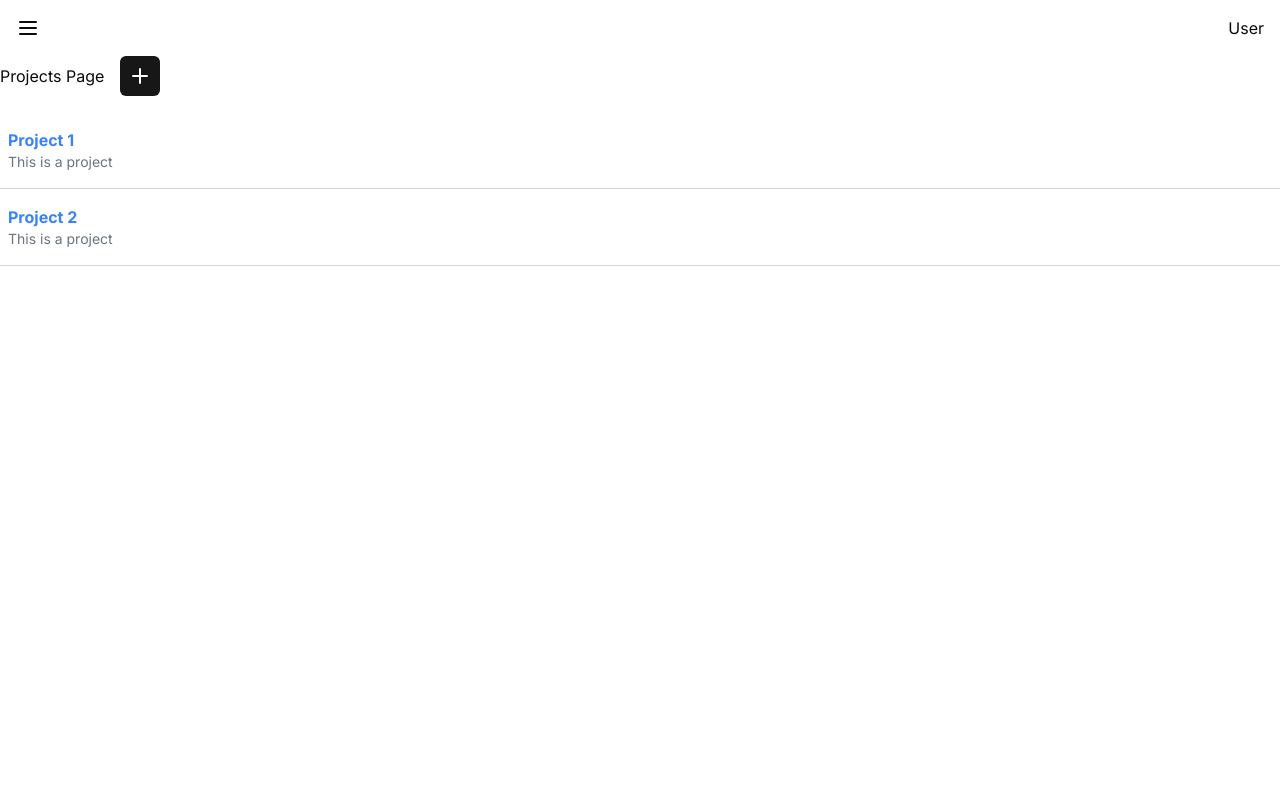
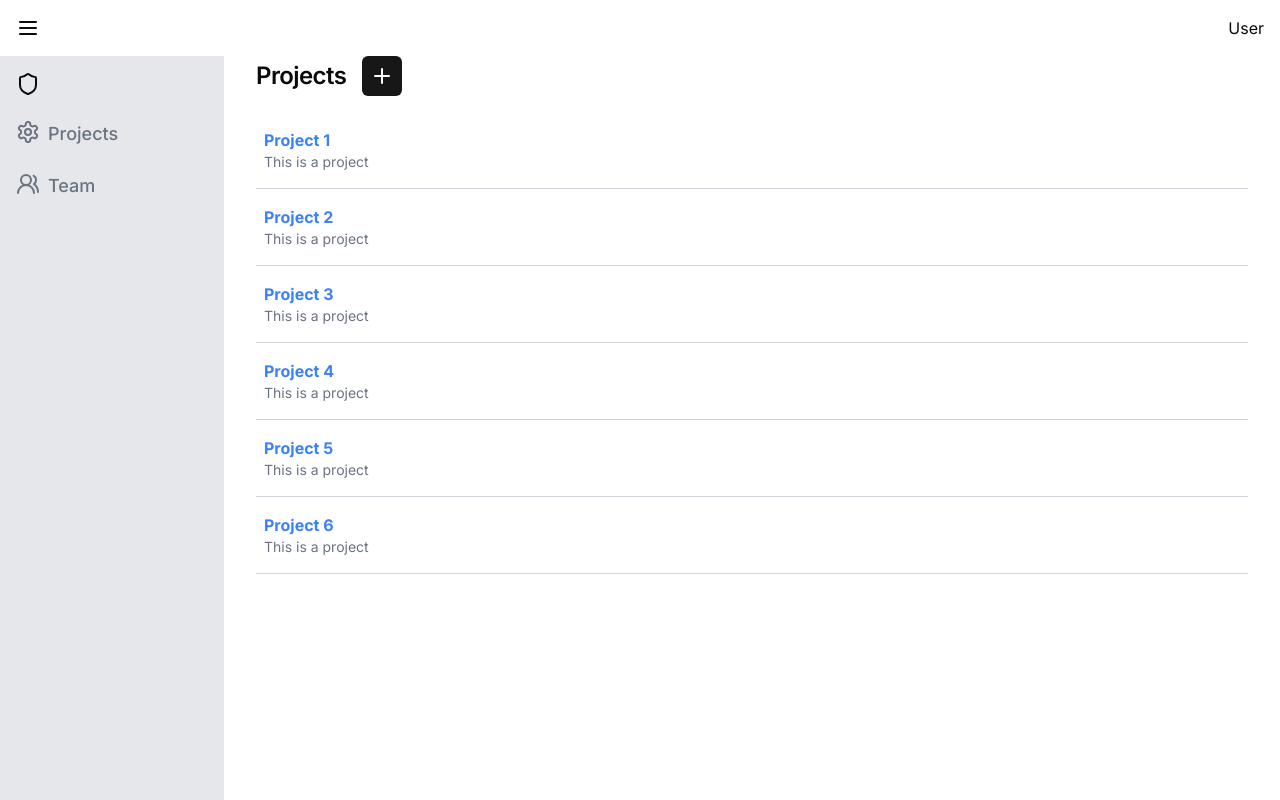
Before and after one commit to developaul/guardix, a Next.js app: page /workplace/1/projects in a window 1280 px wide. Built offline with nearby package versions, Linux system fonts and the light colour scheme.

Commit message:
chore: container aside added

```diff
--- a/src/app/workplace/[id]/layout.tsx
+++ b/src/app/workplace/[id]/layout.tsx
@@ -1,13 +1,16 @@
 import { FC, PropsWithChildren } from "react";
 
-import { Header } from "@/containers";
+import { Header, Aside } from "@/containers";
 
 const Layout: FC<PropsWithChildren> = ({ children }) => {
   return (
-    <>
+    <div className="flex flex-col h-dvh overflow-hidden">
       <Header />
-      <main>{children}</main>
-    </>
+      <div className="flex flex-1">
+        <Aside />
+        <main className="flex-1 min-h-0">{children}</main>
+      </div>
+    </div>
   );
 };
 
--- a/src/app/workplace/[id]/projects/page.tsx
+++ b/src/app/workplace/[id]/projects/page.tsx
@@ -2,7 +2,7 @@ import { ProjectToolbar, ProjectList } from "@/containers";
 
 const ProjectsPage = () => {
   return (
-    <section className="flex flex-col gap-4">
+    <section className="flex flex-col gap-4 px-8">
       <ProjectToolbar />
 
       <ProjectList />
--- /dev/null
+++ b/src/components/ui/Typography.tsx
@@ -0,0 +1,47 @@
+import { FC, PropsWithChildren } from "react";
+
+interface TypographyProps extends PropsWithChildren {}
+
+export const TypographyH1 = ({ children }: TypographyProps) => {
+  return (
+    <h1 className="scroll-m-20 text-4xl font-extrabold tracking-tight lg:text-5xl">
+      {children}
+    </h1>
+  );
+};
+
+export const TypographyH2 = ({ children }: TypographyProps) => {
+  return (
+    <h2 className="scroll-m-20 border-b pb-2 text-3xl font-semibold tracking-tight first:mt-0">
+      {children}
+    </h2>
+  );
+};
+
+export const TypographyH3 = ({ children }: TypographyProps) => {
+  return (
+    <h3 className="scroll-m-20 text-2xl font-semibold tracking-tight">
+      {children}
+    </h3>
+  );
+};
+
+export const TypographyH4 = ({ children }: TypographyProps) => {
+  return (
+    <h4 className="scroll-m-20 text-xl font-semibold tracking-tight">
+      {children}
+    </h4>
+  );
+};
+
+export const TypographyLead = ({ children }: TypographyProps) => {
+  return <p className="text-xl text-muted-foreground">{children}</p>;
+};
+
+export const TypographySmall = ({ children }: TypographyProps) => {
+  return <small className="text-sm font-medium leading-none">{children}</small>;
+};
+
+export const TypographyMuted = ({ children }: TypographyProps) => {
+  return <p className="text-sm text-muted-foreground">{children}</p>;
+};
--- /dev/null
+++ b/src/containers/Aside.tsx
@@ -0,0 +1,42 @@
+"use client";
+
+import Link from "next/link";
+import { useParams } from "next/navigation";
+import { Shield } from "lucide-react";
+import clsx from "clsx";
+
+import { resources } from "@/lib";
+
+export const Aside = () => {
+  const params = useParams();
+
+  return (
+    <aside className="w-56 bg-gray-200 p-4">
+      <nav className="grid gap-6 text-lg font-medium">
+        <Link
+          href="#"
+          className="flex items-center gap-2 text-lg font-semibold"
+        >
+          <Shield className="h-6 w-6" />
+          <span className="sr-only">Guardix</span>
+        </Link>
+        {resources.map(({ pathname, name, Icon }) => {
+          const isActive = pathname === "activeResourcePathname";
+
+          return (
+            <Link
+              key={name}
+              href={`/workplace/${params.id}/${pathname}`}
+              className={clsx("flex gap-2 text-gray-500 hover:text-gray-900", {
+                ["text-gray-900"]: isActive,
+              })}
+            >
+              {Icon && <Icon className="h-6 w-6" />}
+              {name}
+            </Link>
+          );
+        })}
+      </nav>
+    </aside>
+  );
+};
--- a/src/containers/ProjectList.tsx
+++ b/src/containers/ProjectList.tsx
@@ -9,6 +9,26 @@ const projects = [
   {
     id: 2,
     name: "Project 2",
+    description: "This is a project",
+  },
+  {
+    id: 3,
+    name: "Project 3",
+    description: "This is a project",
+  },
+  {
+    id: 4,
+    name: "Project 4",
+    description: "This is a project",
+  },
+  {
+    id: 5,
+    name: "Project 5",
+    description: "This is a project",
+  },
+  {
+    id: 6,
+    name: "Project 6",
     description: "This is a project",
   },
 ];
--- a/src/containers/ProjectToolbar.tsx
+++ b/src/containers/ProjectToolbar.tsx
@@ -1,11 +1,12 @@
 import { PlusIcon } from "lucide-react";
 
 import { Button } from "@/components/ui/button";
+import { TypographyH3 } from "@/components/ui/Typography";
 
 export const ProjectToolbar = () => {
   return (
     <div className="flex items-center gap-4">
-      <h1>Projects Page</h1>
+      <TypographyH3>Projects</TypographyH3>
 
       <Button size="icon">
         <PlusIcon />
--- a/src/containers/index.ts
+++ b/src/containers/index.ts
@@ -1,3 +1,4 @@
 export * from "./Header";
 export * from "./ProjectList";
 export * from "./ProjectToolbar";
+export * from "./Aside";
--- a/src/lib/constants.ts
+++ b/src/lib/constants.tsx
@@ -1,10 +1,14 @@
+import { SettingsIcon, UsersRoundIcon } from "lucide-react";
+
 export const resources = [
   {
     name: "Projects",
+    Icon: SettingsIcon,
     pathname: "projects",
   },
   {
     name: "Team",
     pathname: "team",
+    Icon: UsersRoundIcon,
   },
 ];
```
